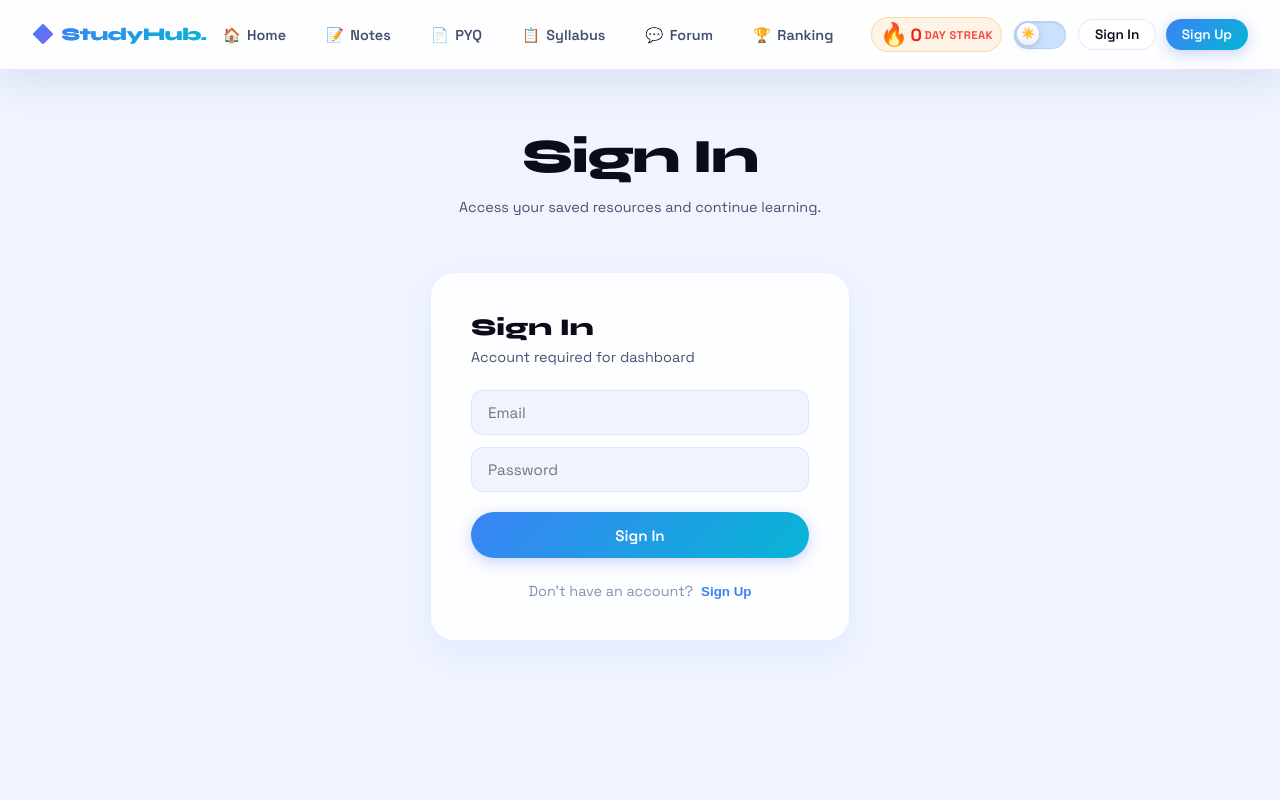
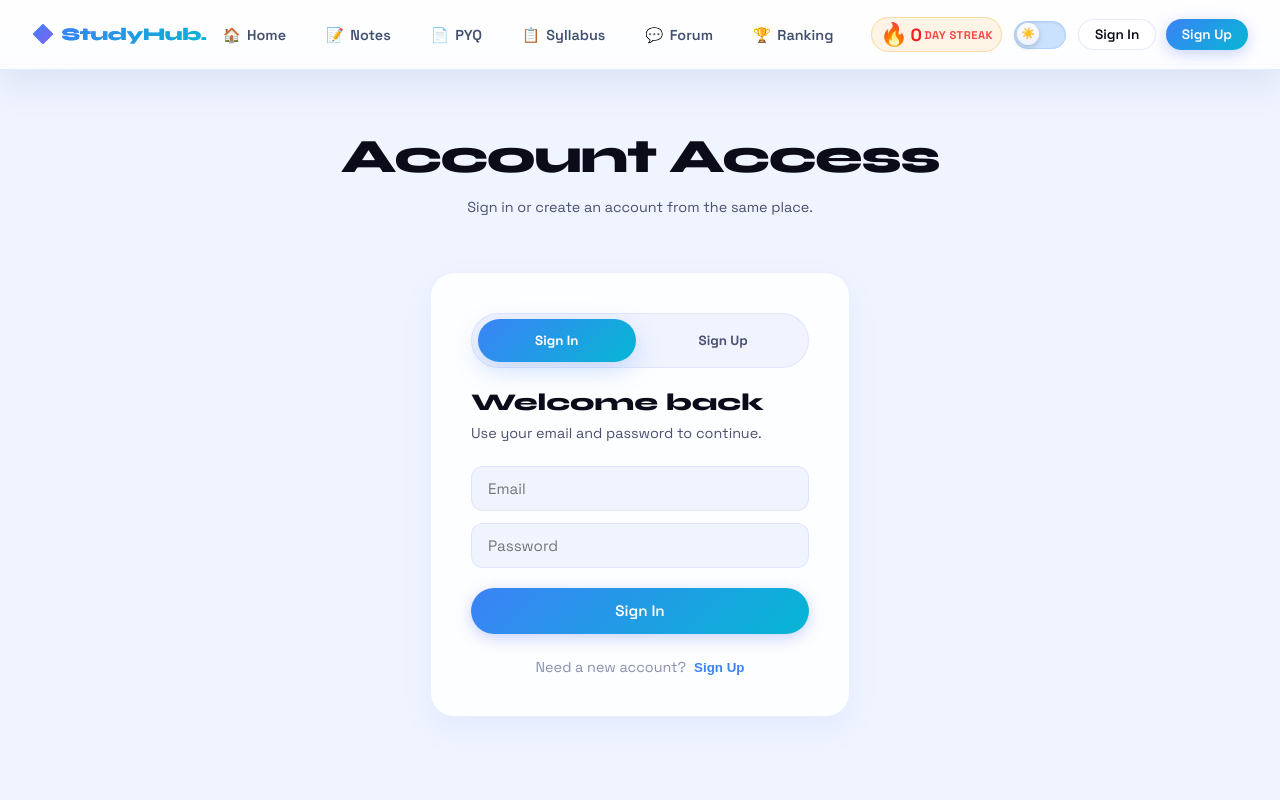
Before and after one commit to shahiltiwari011-ux/Rgpv-hub, a React (Vite) app: page /dashboard in a window 1280 px wide. Shown: the top 800 px of the page. Built offline with nearby package versions, Linux system fonts and the light colour scheme; no server answers.

Commit message:
updated website

```diff
--- a/src/components/Navbar.jsx
+++ b/src/components/Navbar.jsx
@@ -60,16 +60,15 @@ export default function Navbar () {
             </li>
           </>
         )}
-        {/* Primary and secondary links separated by logic */}
         <li className='mobile-only'>
           {!user
             ? (
               <div style={{ display: 'flex', flexDirection: 'column', gap: '0.5rem', width: '100%' }}>
-                <Link to='/dashboard?mode=login' className='nav-toggle-btn' onClick={() => setMobileOpen(false)}>
-                  🔑 Sign In Account
+                <Link to='/dashboard' className='nav-toggle-btn' onClick={() => setMobileOpen(false)}>
+                  Sign In
                 </Link>
-                <Link to='/dashboard?mode=signup' className='nav-toggle-btn' style={{ color: 'var(--accent-blue)' }} onClick={() => setMobileOpen(false)}>
-                  ✨ Create New Account
+                <Link to='/dashboard' className='nav-toggle-btn' style={{ color: 'var(--accent-blue)' }} onClick={() => setMobileOpen(false)}>
+                  Create Account
                 </Link>
               </div>
               )
@@ -84,7 +83,6 @@ export default function Navbar () {
       <div className='nav-right'>
         <div className='nav-gamification'>
           <StreakBadge />
-
         </div>
 
         {user && (
@@ -102,8 +100,8 @@ export default function Navbar () {
         {!user
           ? (
             <div className='desktop-only' style={{ display: 'flex', gap: '0.6rem' }}>
-              <Link to='/dashboard?mode=login' className='btn-secondary nav-auth-btn'>Sign In</Link>
-              <Link to='/dashboard?mode=signup' className='btn-primary nav-auth-btn'>Sign Up</Link>
+              <Link to='/dashboard' className='btn-secondary nav-auth-btn'>Sign In</Link>
+              <Link to='/dashboard' className='btn-primary nav-auth-btn'>Sign Up</Link>
             </div>
             )
           : (
--- a/src/pages/Dashboard.jsx
+++ b/src/pages/Dashboard.jsx
@@ -48,13 +48,11 @@ export default function Dashboard () {
       <SEO title='Dashboard' description='Manage your bookmarks and view your study progress.' urlPath='/dashboard' noIndex />
 
       <div className='page-hero'>
-        <h1 className='page-hero-title'>{user ? 'Dashboard' : (isSignUp ? 'Sign Up' : 'Sign In')}</h1>
+        <h1 className='page-hero-title'>{user ? 'Dashboard' : 'Account Access'}</h1>
         <p className='page-hero-sub'>
           {user
             ? `Welcome back, ${user.email}`
-            : (isSignUp
-                ? 'Create your account to save and sync study resources.'
-                : 'Access your saved resources and continue learning.')}
+            : 'Sign in or create an account from the same place.'}
         </p>
       </div>
 
@@ -67,8 +65,43 @@ export default function Dashboard () {
         ) : (
           <div style={{ display: 'flex', flexDirection: 'column', gap: '1rem', marginTop: '0.5rem' }}>
             <div style={{ background: 'var(--bg-card)', border: '1px solid var(--border)', borderRadius: 24, padding: '2.5rem', maxWidth: 420, width: '100%', margin: '0 auto', backdropFilter: 'blur(10px)', boxShadow: 'var(--shadow-md)' }}>
-              <h3 style={{ fontFamily: 'Syne, sans-serif', fontSize: '1.5rem', fontWeight: 800, marginBottom: '0.4rem' }}>{isSignUp ? 'Create Account' : 'Sign In'}</h3>
-              <p style={{ color: 'var(--text-secondary)', marginBottom: '1.5rem', fontSize: '0.9rem' }}>{isSignUp ? 'Enter your details below' : 'Account required for dashboard'}</p>
+              <div style={{ display: 'grid', gridTemplateColumns: '1fr 1fr', gap: '0.5rem', padding: '0.35rem', marginBottom: '1.25rem', background: 'rgba(99, 120, 255, 0.08)', border: '1px solid var(--border)', borderRadius: 999 }}>
+                <button
+                  type='button'
+                  onClick={() => { setIsSignUp(false); setAuthError(''); setAuthSuccess('') }}
+                  style={{
+                    border: 'none',
+                    borderRadius: 999,
+                    padding: '0.8rem 1rem',
+                    fontWeight: 700,
+                    fontFamily: 'inherit',
+                    background: isSignUp ? 'transparent' : 'linear-gradient(135deg, var(--accent-blue), var(--accent-cyan))',
+                    color: isSignUp ? 'var(--text-secondary)' : '#fff',
+                    boxShadow: isSignUp ? 'none' : '0 8px 24px rgba(59, 130, 246, 0.25)'
+                  }}
+                >
+                  Sign In
+                </button>
+                <button
+                  type='button'
+                  onClick={() => { setIsSignUp(true); setAuthError(''); setAuthSuccess('') }}
+                  style={{
+                    border: 'none',
+                    borderRadius: 999,
+                    padding: '0.8rem 1rem',
+                    fontWeight: 700,
+                    fontFamily: 'inherit',
+                    background: isSignUp ? 'linear-gradient(135deg, var(--accent-blue), var(--accent-cyan))' : 'transparent',
+                    color: isSignUp ? '#fff' : 'var(--text-secondary)',
+                    boxShadow: isSignUp ? '0 8px 24px rgba(59, 130, 246, 0.25)' : 'none'
+                  }}
+                >
+                  Sign Up
+                </button>
+              </div>
+
+              <h3 style={{ fontFamily: 'Syne, sans-serif', fontSize: '1.5rem', fontWeight: 800, marginBottom: '0.4rem' }}>{isSignUp ? 'Create your account' : 'Welcome back'}</h3>
+              <p style={{ color: 'var(--text-secondary)', marginBottom: '1.5rem', fontSize: '0.9rem' }}>{isSignUp ? 'Use your email and password to get started.' : 'Use your email and password to continue.'}</p>
 
               {authError && <div style={{ background: 'rgba(239,68,68,0.1)', color: '#ef4444', padding: '0.75rem', borderRadius: 8, marginBottom: '1rem', fontSize: '0.85rem' }}>{authError}</div>}
               {authSuccess && <div style={{ background: 'rgba(16,185,129,0.1)', color: '#10b981', padding: '0.75rem', borderRadius: 8, marginBottom: '1rem', fontSize: '0.85rem' }}>{authSuccess}</div>}
@@ -101,7 +134,7 @@ export default function Dashboard () {
 
               <div style={{ marginTop: '1.5rem', textAlign: 'center', fontSize: '0.9rem' }}>
                 <p style={{ color: 'var(--text-muted)' }}>
-                  {isSignUp ? 'Already have an account?' : "Don't have an account?"}
+                  {isSignUp ? 'Already have an account?' : "Need a new account?"}
                   <button
                     onClick={() => { setIsSignUp(!isSignUp); setAuthError(''); setAuthSuccess('') }}
                     style={{ background: 'none', border: 'none', color: 'var(--accent-blue)', fontWeight: 600, cursor: 'pointer', marginLeft: '0.5rem' }}
```
